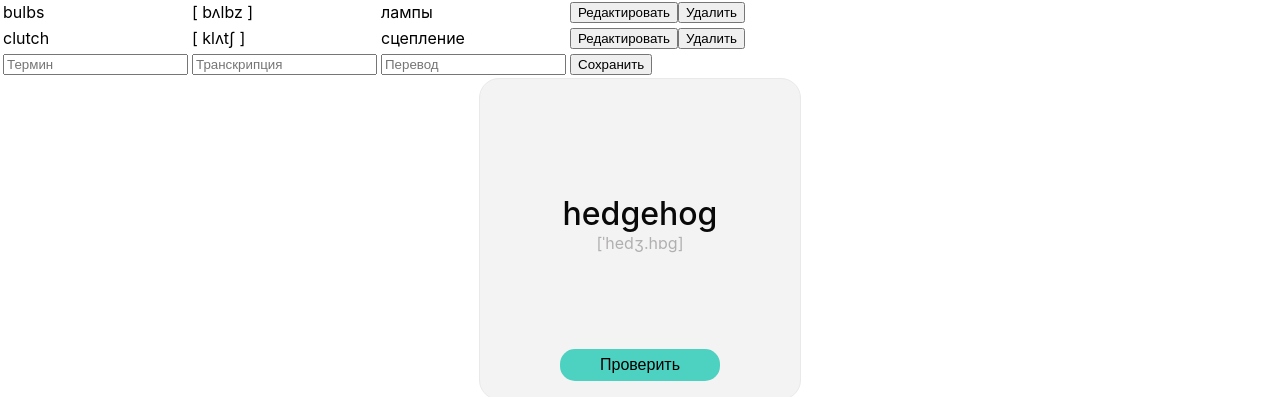
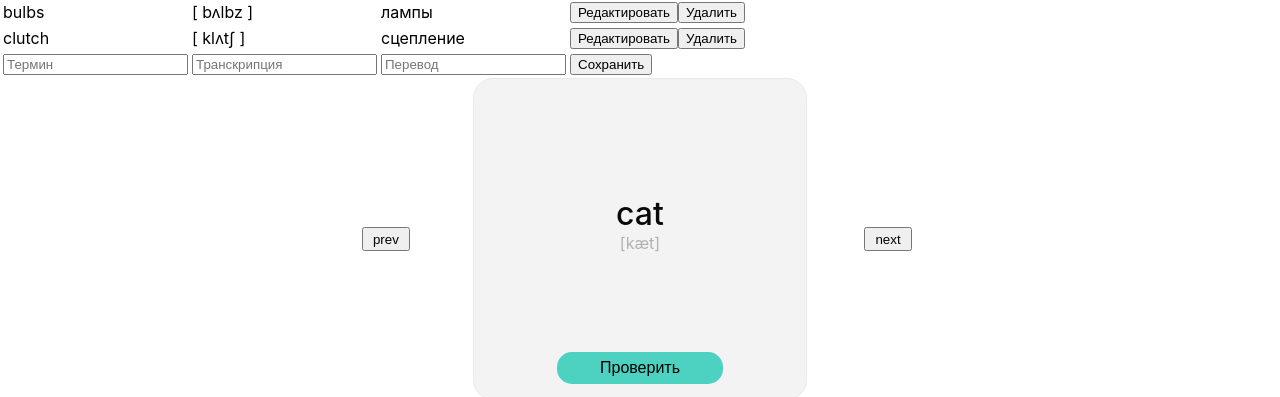
Before and after one commit to aleksandramosyagina/React_flashcard_app, a React (Create React App) app: page / in a window 1280 px wide. Shown: the part 418-815 px from the top of the page. Built offline with nearby package versions, Linux system fonts and the light colour scheme.

Commit message:
added CardSlider

```diff
--- /dev/null
+++ b/src/components/CardSlider/CardSlider.jsx
@@ -0,0 +1,37 @@
+import React, { useState } from 'react';
+import Wordcard from '../WordCard/WordCard.jsx';
+import words from './../../data/data.json';
+import style from './cardslider.module.scss';
+
+function CardSlider() {
+    const [count, setCount] = useState(1);
+    const [word, setWord] = useState(words[count]);
+
+    console.log(words);
+    console.log(words[count]);
+
+    function handleClickPrev() {
+        let val = count;
+        val--;
+        setCount(val);
+        const arr = words[count];
+        setWord(arr);
+    }
+    function handleClickNext() {
+        let val = count;
+        val++;
+        setCount(val);
+        const arr = words[count];
+        setWord(arr);
+    }
+    return (
+        <div className={style.cardslider}>
+            <button className={style.button_prev} onClick={handleClickPrev}>prev</button>
+            <Wordcard className={style.card} word={word}
+            />
+            <button className={style.button_next} onClick={handleClickNext}>next</button>
+        </div>
+    );
+}
+
+export default CardSlider;
--- /dev/null
+++ b/src/components/CardSlider/cardslider.module.scss
@@ -0,0 +1,20 @@
+
+.cardslider {
+    display: grid;
+    grid-template-areas: "button_prev card button_next";
+    grid-template-columns: 1fr 1fr 1fr;
+    gap: 1rem;
+    align-items: center;
+    justify-content: center;
+}
+.button_prev {
+    grid-area: button_prev;
+    height: 1.5rem;
+    width: 3rem;
+    margin-left: 87%;
+}
+.button_next {
+    grid-area: button_next;
+    height: 1.5rem;
+    width: 3rem;
+}
--- a/src/components/WordCard/WordCard.jsx
+++ b/src/components/WordCard/WordCard.jsx
@@ -1,7 +1,7 @@
 import { useState } from 'react';
 import style from './wordcard.module.scss'
 
-export default function Wordcard(props) {
+export default function Wordcard({ word }) {
     const [pressed, setPressed] = useState(false);
 
     const handleChange = () => {
@@ -11,10 +11,10 @@ export default function Wordcard(props) {
     return (
         <div className={style.wordcard}>
             <div className={style.card}>
-                <div className={style.word}>{props.word}</div>
-                <div className={style.transcription}>{props.transcription}</div>
-                <div {...props} onClick={handleChange} className={style.translate}>
-                    {pressed ? <div className={style.translation}>{props.translation}</div> : <button className={style.button_translate}>Проверить</button>
+                <div className={style.word}>{word.english}</div>
+                <div className={style.transcription}>{word.transcription}</div>
+                <div {...word} onClick={handleChange} className={style.translate}>
+                    {pressed ? <div className={style.translation}>{word.russian}</div> : <button className={style.button_translate}>Проверить</button>
                     }
                 </div>
 
--- a/src/components/WordCard/wordcard.module.scss
+++ b/src/components/WordCard/wordcard.module.scss
@@ -11,7 +11,7 @@
     flex-flow: column;
     justify-content: center;
     text-align: center;
-    width: 25%;
+    width: 80%;
     min-height: 20rem;
     background-color: #F4F3F3;
     border-radius: 20px;
--- a/src/components/app/App.jsx
+++ b/src/components/app/App.jsx
@@ -2,32 +2,19 @@ import style from './App.scss';
 import Header from './../Header/Header.jsx';
 // import Wordlist from './../Wordlist/Wordlist.jsx';
 import words from './../../data/data.json';
-import Wordcard from '../WordCard/WordCard.jsx';
 import Table from '../Table/Table.jsx';
-
+import CardSlider from '../CardSlider/CardSlider.jsx';
 
 function App() {
   return (
     <div className={style.App}>
       <Header />
-      {/* <Wordlist /> */}
-
-      {/* {
-        words.map((word) => {
-          return <Wordlist key={word.id} word={word.english} translate={word.russian} transcription={word.transcription} tag={word.tags} />
-        }
-
-        )
-      } */}
 
       <Table
         rows={words}
       />
 
-      <Wordcard
-        word={'hedgehog'}
-        transcription={'[ˈhedʒ.hɒɡ]'}
-        translation={'ежик'}
+      <CardSlider
       />
     </div>
   );
```
